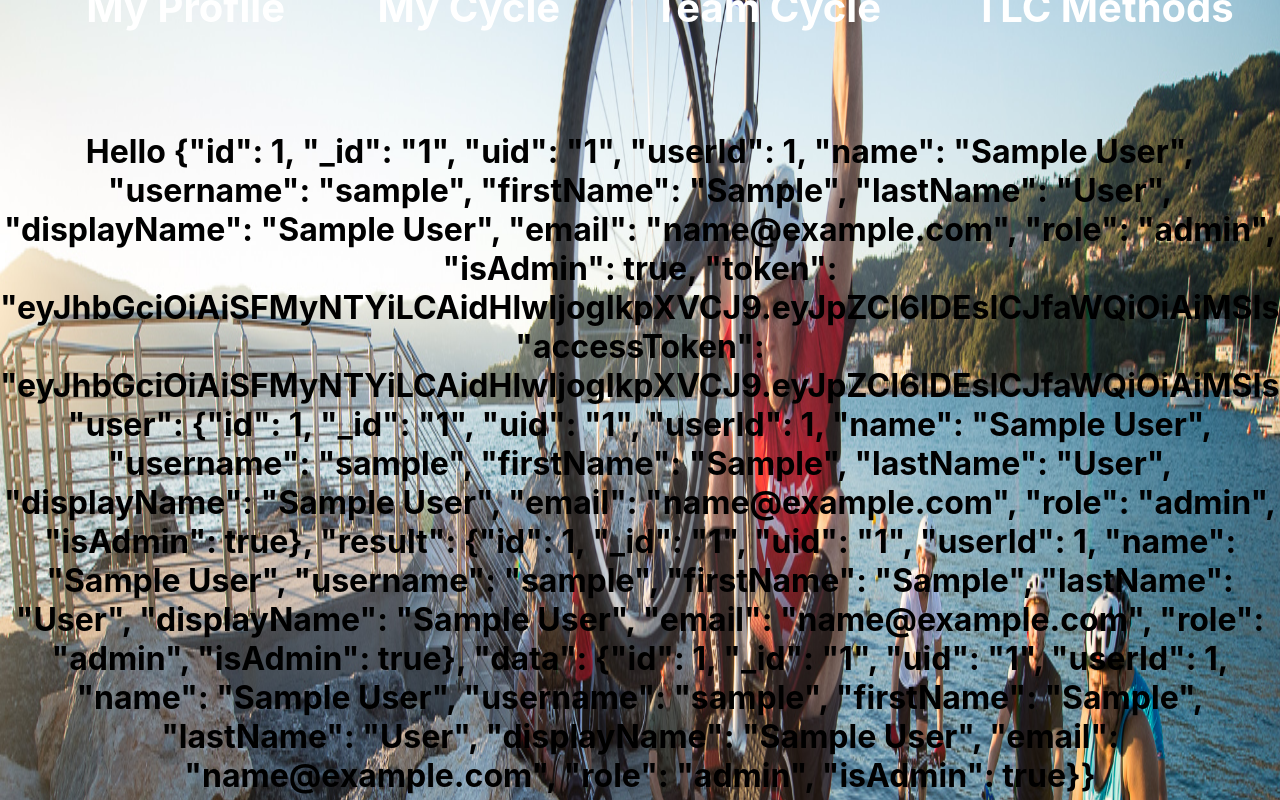
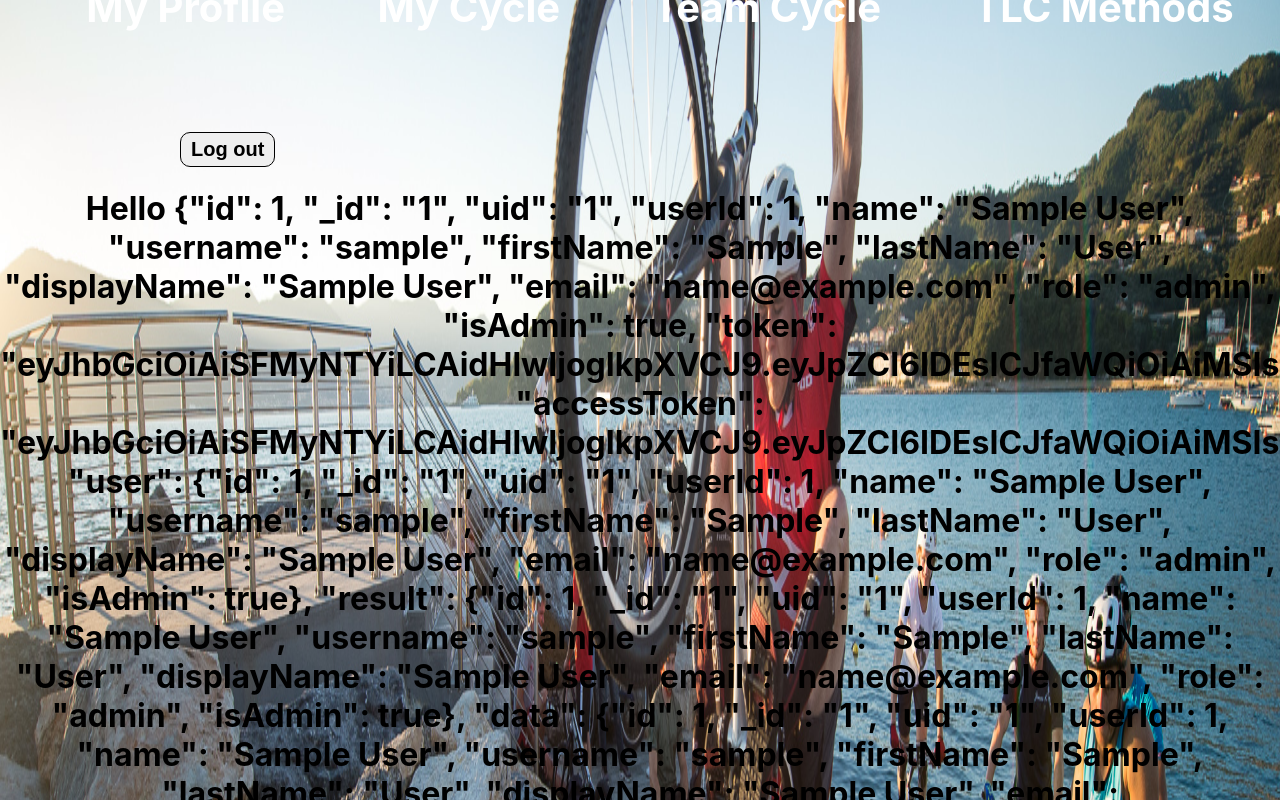
Before and after one commit to KarolSerwin/TLC-Training-Generator, a React (Create React App) app in the folder my-app/: page / in a window 1280 px wide. Shown: the part 3480-4280 px from the top of the page. Built offline with nearby package versions, Linux system fonts and the light colour scheme; sample sign-in values are in the browser's storage.

Commit message:
added my profile, log out, and more styles

```diff
--- a/my-app/src/development/MyCycle/myCycle.scss
+++ b/my-app/src/development/MyCycle/myCycle.scss
@@ -29,11 +29,10 @@
                     color: white;
                 }
             }
-
-
         }
 
         &-btn {
+            cursor: pointer;
             outline: none;
             border: 1px solid black;
             border-radius: 15px;
@@ -46,34 +45,21 @@
 
     &-show {
 
-
-
         &-body {
 
             max-width: 700px;
             padding-bottom: 50px;
 
-
             &-params{
-
 
                 .span {
                     font-size: 22px;
                     font-weight: 600;
 
-
                     b {
                         font-size: 24px;
-
                     }
-
-
                 }
-
-            }
-
-            &-constent{
-
             }
         }
 
@@ -84,6 +70,7 @@
             margin-bottom: 100px;
 
             button {
+                cursor: pointer;
                 outline: none;
                 border: 1px solid black;
                 border-radius: 15px;
--- a/my-app/src/development/MyProfile/MyProfile.js
+++ b/my-app/src/development/MyProfile/MyProfile.js
@@ -7,11 +7,19 @@ const MyProfile = () => {
 
     const user = localStorage.getItem("user")
 
+    const handleClickLogOut = () => {
+
+        localStorage.removeItem("user")
+        window.location.reload();
+    }
+
 
     if (localStorage.getItem("trainings")) {
         const trainings = JSON.parse(localStorage.getItem("trainings"))
 
         return <div className="myProfile-container">
+            <button className="myProfile-container-logOut-btn"
+            onClick={handleClickLogOut}>Log out</button>
             <h1>Hello {user}</h1>
             <p>Here you have access to all your saved trainings</p>
             <MyTrainings trainings={trainings}/>
@@ -19,6 +27,8 @@ const MyProfile = () => {
 
     } else {
         return <div className="myProfile-container">
+            <button className="myProfile-container-logOut-btn"
+                    onClick={handleClickLogOut}>Log out</button>
             <h1>Hello {user}</h1>
             <p style={{paddingBottom: 200}}>Here you have access to all your saved trainings</p>
         </div>
--- a/my-app/src/development/MyProfile/MyTrainings.js
+++ b/my-app/src/development/MyProfile/MyTrainings.js
@@ -23,7 +23,8 @@ const MyTrainings = ({trainings}) => {
                 width: 1200,
                 height: "50vh",
                 marginTop: 50,
-                marginLeft: 90
+                marginLeft: 90,
+                paddingBottom: 20
             }
 
         }
--- a/my-app/src/development/MyProfile/myProfile.scss
+++ b/my-app/src/development/MyProfile/myProfile.scss
@@ -1,6 +1,7 @@
 
 .myProfile-container {
-
+  display: flex;
+  flex-direction: column;
   text-align: center;
   margin-top: 100px;
 
@@ -22,9 +23,8 @@
 
     &-btns {
 
-
-
       button {
+        cursor: pointer;
         outline: none;
         border: 1px solid black;
         border-radius: 15px;
@@ -35,18 +35,29 @@
     }
   }
 
+  &-logOut-btn {
+    cursor: pointer;
+    align-self: flex-start;
+    margin-left: 180px;
+    font-size: 20px;
+    outline: none;
+    border: 1px solid black;
+    border-radius: 10px;
+    padding: 5px 10px;
+    font-weight: bold;
+  }
+
   .myProfile-training-show {
 
     width: 1000px;
     margin-left: 40px;
-    padding: 0 10px;
-    box-shadow: 0 0 10px 5px #5d5151;
+    padding-left: 40px;
+    box-shadow: 0 0 10px 5px whitesmoke;
 
     h2 {
-      padding-top: 10px;
+      padding-top: 30px;
     }
   }
-
 }
 
 .pdf2 {
```
